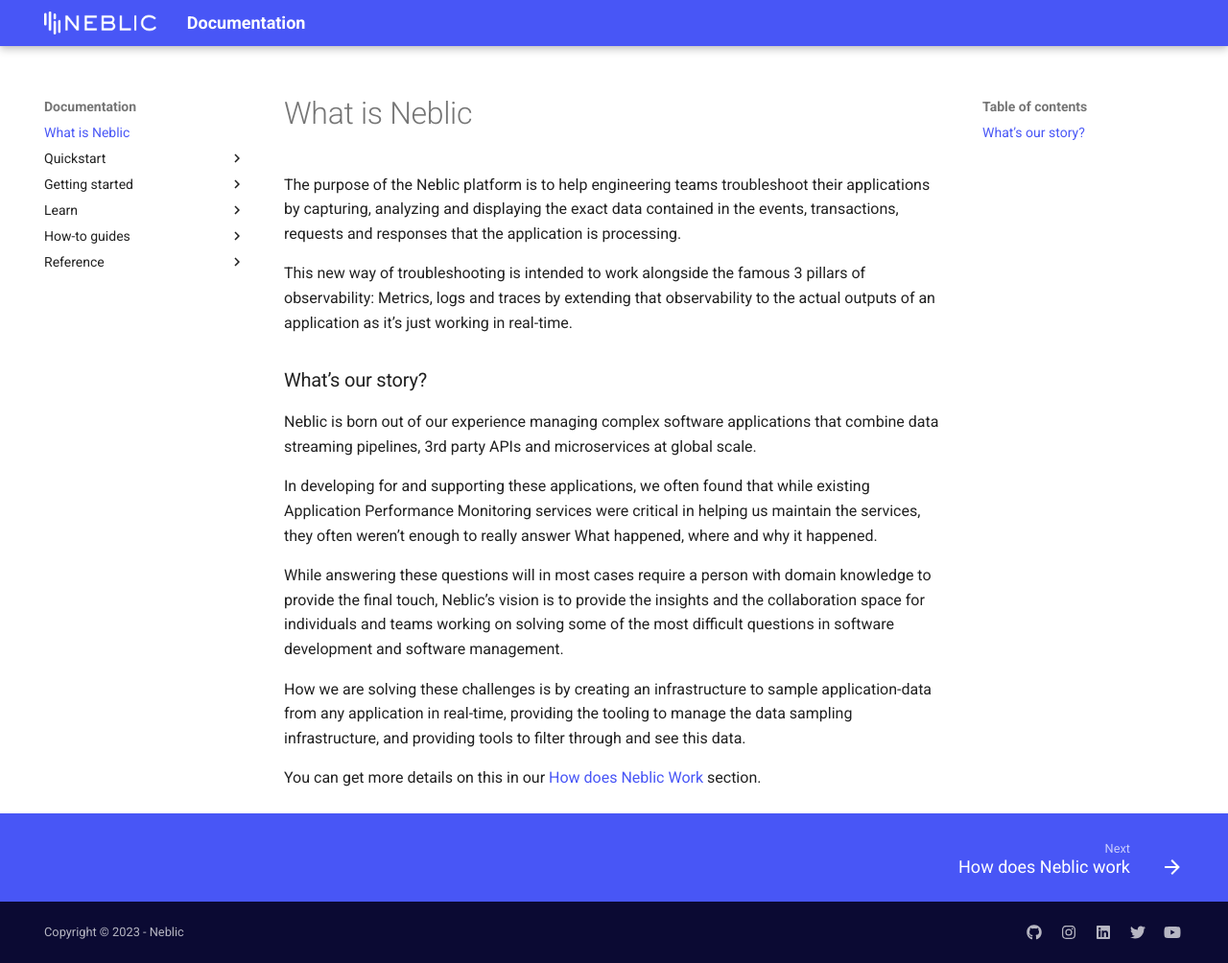
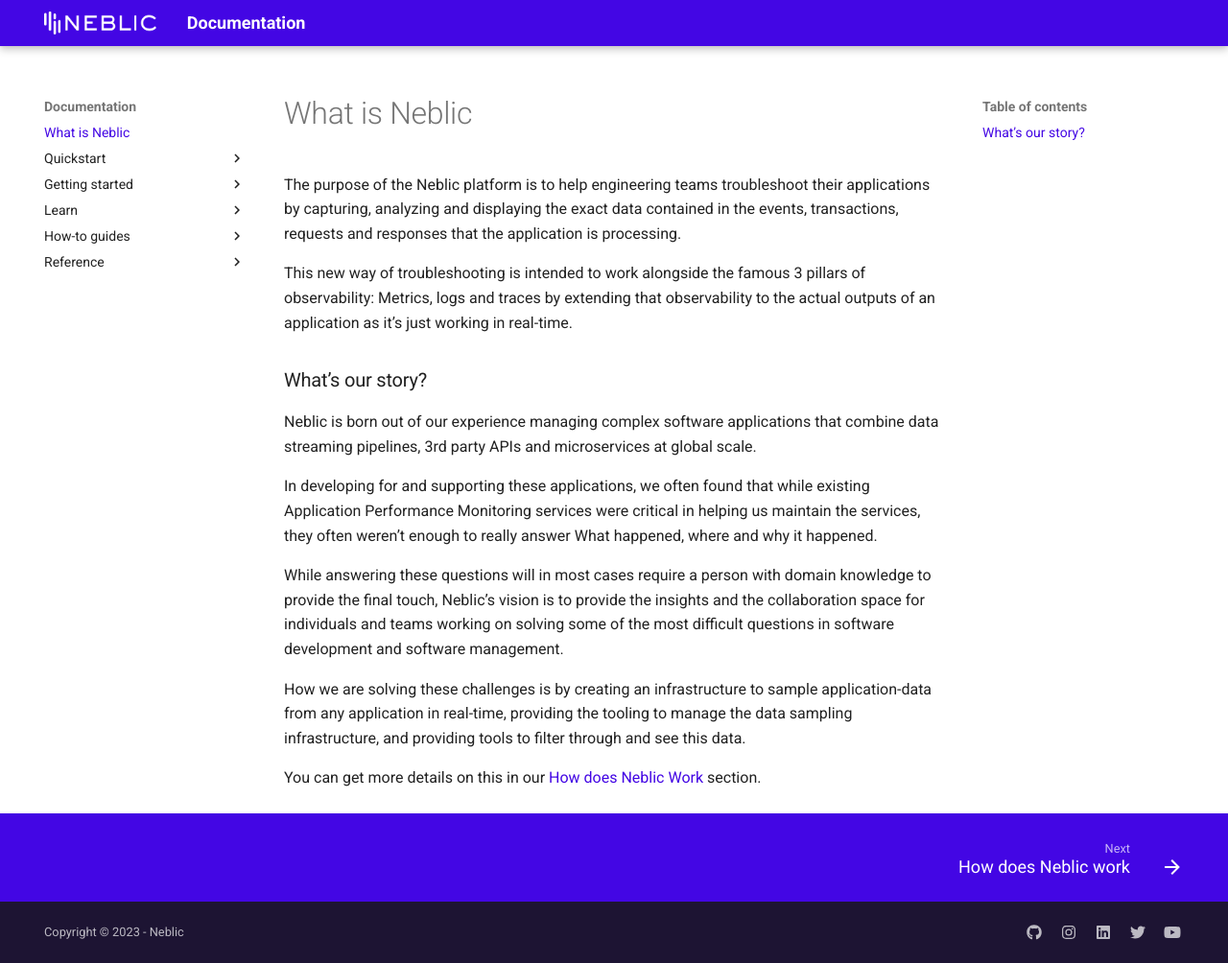
Before and after one commit to neblic/platform, an MkDocs documentation site: the page built from docs/content/index.md, in a window 1280 px wide and 1004 px high. Shown: the whole window at 96% size. Built offline with MkDocs 1.6.1 and Material for MkDocs 9.7.7, drawn with Linux system fonts in a browser that asks for light colours; the version menu is left out.

Commit message:
docs: updated color scheme

```diff
--- a/docs/content/assets/extra.css
+++ b/docs/content/assets/extra.css
@@ -1,26 +1,27 @@
 :root {
-  --md-primary-fg-color: #4856F6;
-  --md-primary-fg-color--light: #7A7D9C;
-  --md-primary-fg-color--dark: #0B0A33;
-  --md-primary-bg-color: hsla(0, 0%, 100%, 1);
-  --md-primary-bg-color--light: hsla(0, 0%, 100%, 0.7);
-  --md-text-link-color: hsla(231, 48%, 48%, 1);
+  --md-primary-fg-color: #4306e4;
+  --md-primary-fg-color--light: #9087A9;
+  --md-primary-fg-color--dark: #1D1433;
+  --md-primary-bg-color: #FFFEFF;
+  --md-primary-bg-color--light: #E1DAF3
+;
+  --md-text-link-color: #4306e4;
 
   /* Accent color shades */
-  --md-accent-fg-color: #4856F6;
+  --md-accent-fg-color: #4306e4;
   --md-accent-fg-color--transparent: hsla(189, 100%, 37%, 0.1);
   --md-accent-bg-color: hsla(0, 0%, 100%, 1);
-  --md-accent-bg-color--light: hsla(0, 0%, 100%, 0.7);
+  --md-accent-bg-color--light: #E1DAF3;
 }
 
 :root>* {
   /* Code block color shades */
-  --md-code-bg-color: hsla(0, 0%, 96%, 1);
-  --md-code-fg-color: hsla(200, 18%, 26%, 1);
+  --md-code-bg-color: #FFFEFF;
+  --md-code-fg-color: #633DCC;
 
   /* Footer */
-  --md-footer-fg-color: hsla(0, 0%, 100%, 1);
-  --md-footer-bg-color: #4856F6;
-  --md-footer-bg-color--light: #7A7D9C;
-  --md-footer-bg-color--dark: #0B0A33;
+  --md-footer-fg-color: #FFFEFF;
+  --md-footer-bg-color: #4306e4;
+  --md-footer-bg-color--light: #9087A9;
+  --md-footer-bg-color--dark: #1D1433;
 }
```
